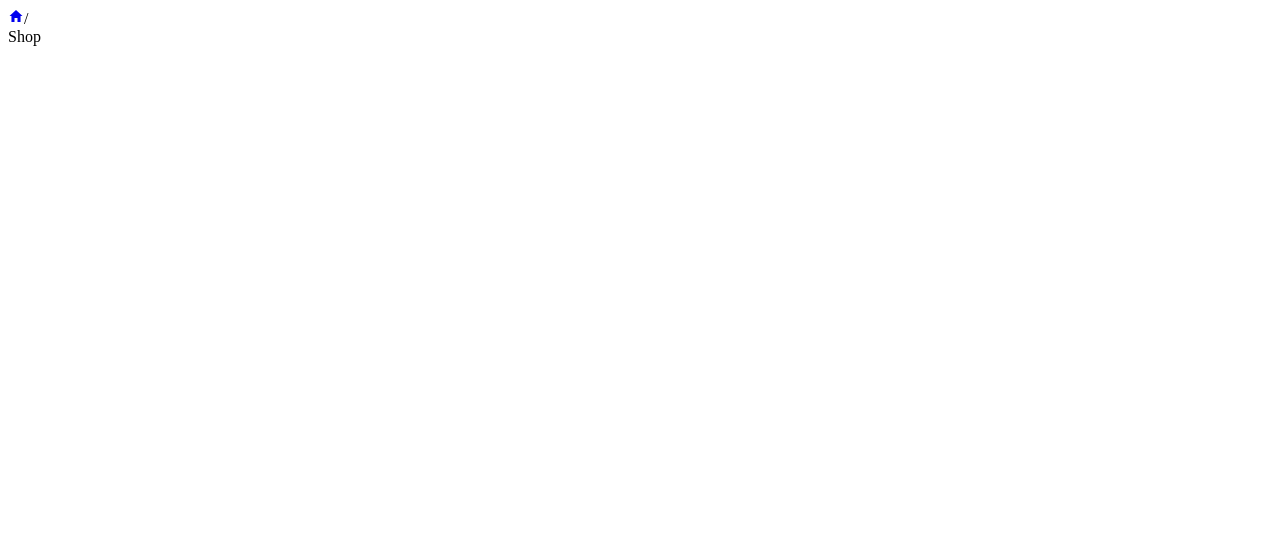
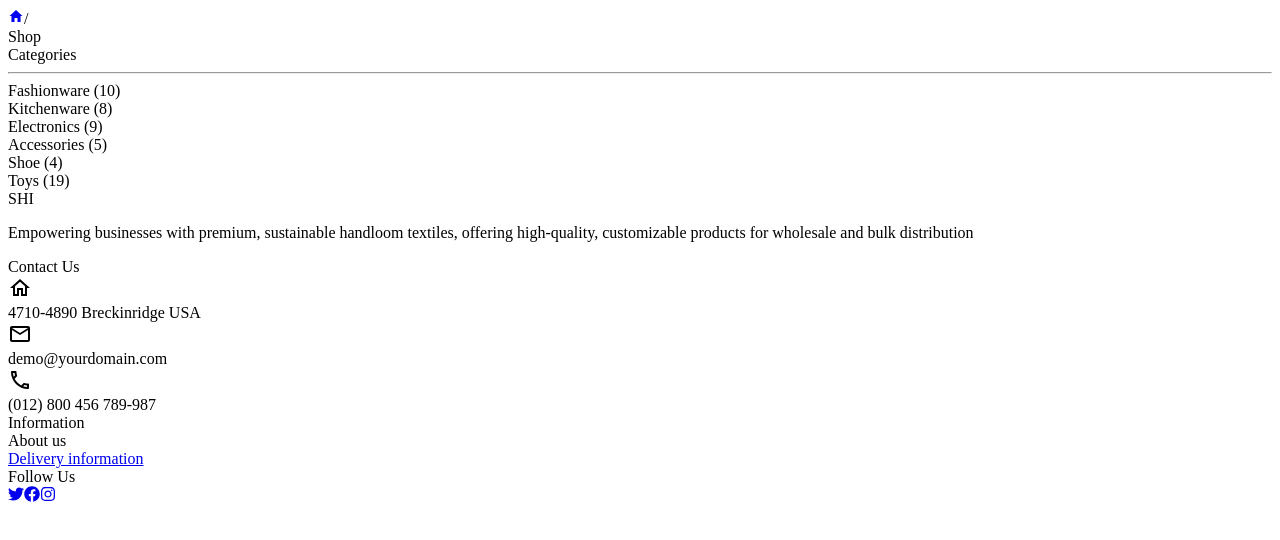
Before and after one commit to satyahandloomindustries/satya-handloom-industries-fe, a Next.js app: page /products in a window 1280 px wide. Shown: the top 540 px of the page. Built offline with nearby package versions, Linux system fonts and the light colour scheme.

Commit message:
category filter

```diff
--- /dev/null
+++ b/app/products/components/CategoryFilter/index.jsx
@@ -0,0 +1,27 @@
+'use client';
+import React from 'react';
+import useShopStore from '../../store';
+import Filter from '@/components/Filter';
+import TextGray from '@/components/TextGray';
+import MultiRenderer from '@/components/MultiRenderer';
+
+const CategoryFilter = () => {
+  const { categories } = useShopStore();
+  console.log(categories);
+
+  return (
+    <Filter title="Categories">
+      <MultiRenderer
+        Component={({ label, count }) => (
+          <TextGray
+            text={`${label} (${count})`}
+            className="mt-3 cursor-pointer"
+          />
+        )}
+        rendererSet={categories}
+      />
+    </Filter>
+  );
+};
+
+export default CategoryFilter;
--- a/app/products/page.jsx
+++ b/app/products/page.jsx
@@ -1,10 +1,17 @@
 import ShopHeader from '@/components/ShopHeader';
 import React from 'react';
+import CategoryFilter from './components/CategoryFilter';
+import ContactUsFooter from '@/components/ContactUsFooter';
 
 const Shop = () => {
   return (
     <div>
       <ShopHeader />
+      <div className="grid grid-cols-[200px_1fr] px-[80px] gap-x-4 py-[40px]">
+        <CategoryFilter />
+        <div></div>
+      </div>
+      <ContactUsFooter />
     </div>
   );
 };
--- /dev/null
+++ b/app/products/store.js
@@ -0,0 +1,40 @@
+import { create } from 'zustand';
+
+const useShopStore = create((set) => ({
+  categories: [
+    {
+      label: 'Fashionware',
+      value: [],
+      count: 10,
+    },
+    {
+      label: 'Kitchenware',
+      value: [],
+      count: 8,
+    },
+    {
+      label: 'Electronics',
+      value: [],
+      count: 9,
+    },
+    {
+      label: 'Accessories',
+      value: [],
+      count: 5,
+    },
+    {
+      label: 'Shoe',
+      value: [],
+      count: 4,
+    },
+    {
+      label: 'Toys',
+      value: [],
+      count: 19,
+    },
+  ],
+  increase: () => set((state) => ({ count: state.count + 1 })),
+  decrease: () => set((state) => ({ count: state.count - 1 })),
+}));
+
+export default useShopStore;
--- /dev/null
+++ b/components/Divider/index.jsx
@@ -0,0 +1,8 @@
+import clsx from 'clsx';
+import React from 'react';
+
+const Divider = ({ className }) => {
+  return <hr className={clsx('border-t-1 border-gray-300', className)} />;
+};
+
+export default Divider;
--- /dev/null
+++ b/components/Filter/index.jsx
@@ -0,0 +1,15 @@
+import React from 'react';
+import UnderlineStroke from '../UnderlineStroke';
+import Divider from '../Divider';
+
+const Filter = ({ title, children }) => {
+  return (
+    <div>
+      <div className="text-lg">{title}</div>
+      <Divider className="mt-[20px] mb-[10px]" />
+      {children}
+    </div>
+  );
+};
+
+export default Filter;
--- /dev/null
+++ b/components/TextGray/index.jsx
@@ -0,0 +1,17 @@
+import clsx from 'clsx';
+import React from 'react';
+
+const TextGray = ({ text, className }) => {
+  return (
+    <div
+      className={clsx(
+        'hover:text-shi_brown text-gray-600 text-base',
+        className
+      )}
+    >
+      {text}
+    </div>
+  );
+};
+
+export default TextGray;
--- a/package.json
+++ b/package.json
@@ -20,7 +20,8 @@
     "react-dom": "^19.0.0",
     "react-icons": "^5.5.0",
     "swiper": "^11.2.6",
-    "tailwind-scrollbar-hide": "^2.0.0"
+    "tailwind-scrollbar-hide": "^2.0.0",
+    "zustand": "^5.0.3"
   },
   "devDependencies": {
     "@eslint/eslintrc": "^3",
```
Also changed, not shown: 1 other file (tests, documents, lock files or other folders).
